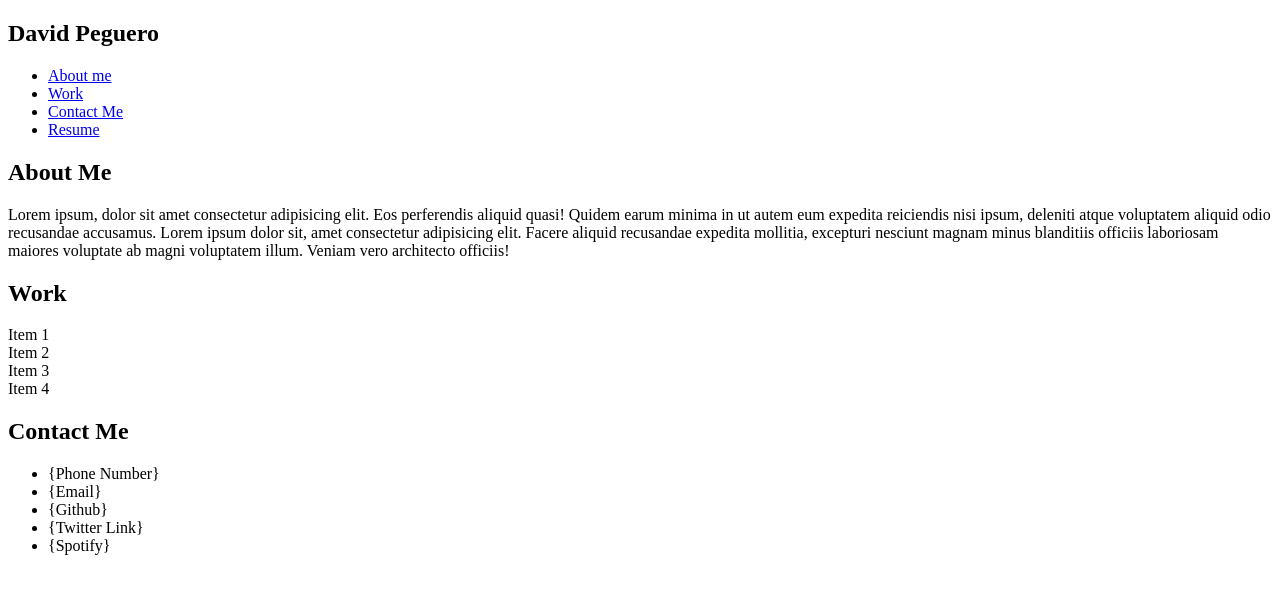
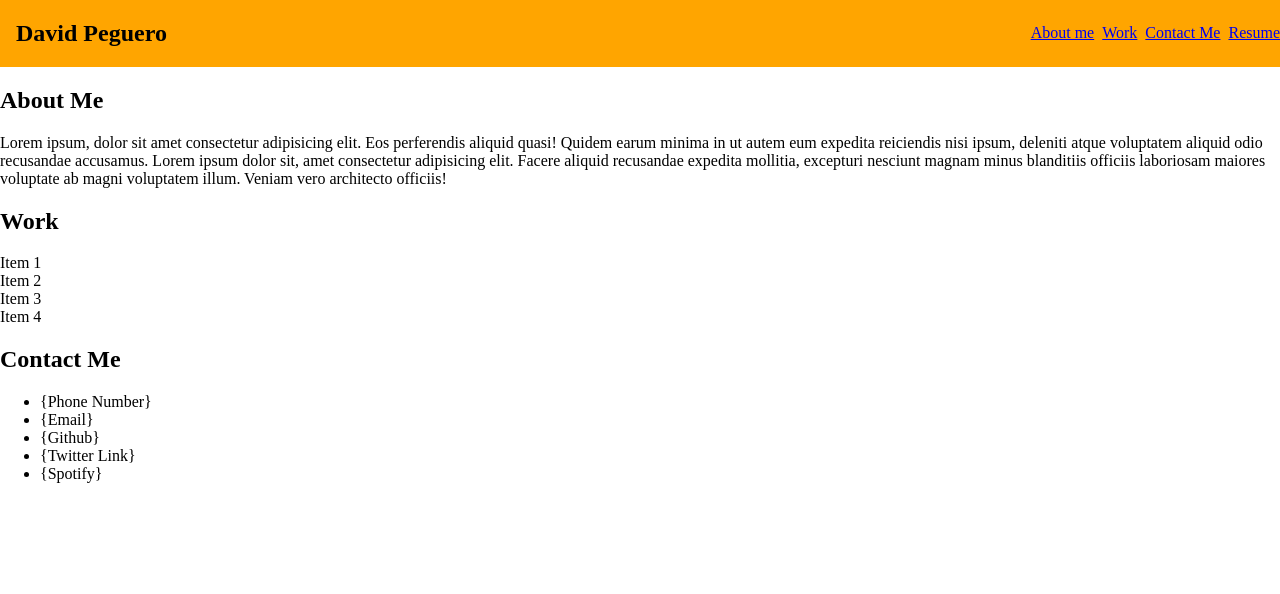
Before and after one commit to DavidPeguero/DavidPeguero-Portfolio, a plain HTML site: page src/index.html in a window 1280 px wide. Drawn offline with Linux system fonts and the light colour scheme; files that its build step writes are made by us from their sources.

Commit message:
Styled navbar container

```diff
--- a/src/index.html
+++ b/src/index.html
@@ -3,14 +3,13 @@
 
 <head>
     <meta charset="UTF-8" />
-    <link rel="stylesheet" href="./assets/css/style.css">
+    <link rel="stylesheet" href="./style.css">
     <title>David Peguero</title>
 </head>
 
 <body>
     <nav class="navbar">
         <h1>David Peguero</h1>
-        <section>
         <ul>
             <li>
                 <a href="#about-me">About me</a>
@@ -25,14 +24,14 @@
                 <a href="#Resume">Resume</a>
             </li>
         </ul>
-        </section>
     </nav>
     <header class="hero"></header>
-    <section id="about-me">
+    <section id="about-me" class="page-section">
         <h2>About Me</h2>
+        <div class="vert-div"></div>
         <p>Lorem ipsum, dolor sit amet consectetur adipisicing elit. Eos perferendis aliquid quasi! Quidem earum minima in ut autem eum expedita reiciendis nisi ipsum, deleniti atque voluptatem aliquid odio recusandae accusamus. Lorem ipsum dolor sit, amet consectetur adipisicing elit. Facere aliquid recusandae expedita mollitia, excepturi nesciunt magnam minus blanditiis officiis laboriosam maiores voluptate ab magni voluptatem illum. Veniam vero architecto officiis!</p>
     </section>
-    <main id="work">
+    <main id="work" class="page-section">
         <h2>Work</h2>
         <div class="vert-div"></div>
         <div class="projects">
@@ -42,8 +41,9 @@
             <section class="project">Item 4</section>
         </div>
     </main>
-    <footer id="contact-me">
+    <footer id="contact-me" class="page-section">
         <h2>Contact Me</h2>
+        <div class="vert-div"></div>
         <ul>
             <li>{Phone Number}</li>
             <li>{Email}</li>
--- a/src/style.css
+++ b/src/style.css
@@ -0,0 +1,24 @@
+*{
+    box-sizing: border-box;
+}
+body{
+    margin: 0;
+}
+
+.navbar{
+    display: flex;
+    justify-content: center;
+    align-items: center;
+    background-color: #ffa500;
+}
+
+.navbar h1{
+    margin-left: 1rem;
+}
+
+.navbar ul{
+    display: flex;
+    list-style: none;
+    margin-left: auto;
+    gap: 8px;
+}
```
Lines whose indentation alone changed are shown as unchanged.
